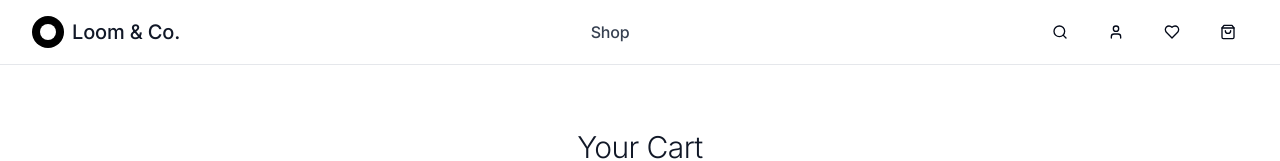
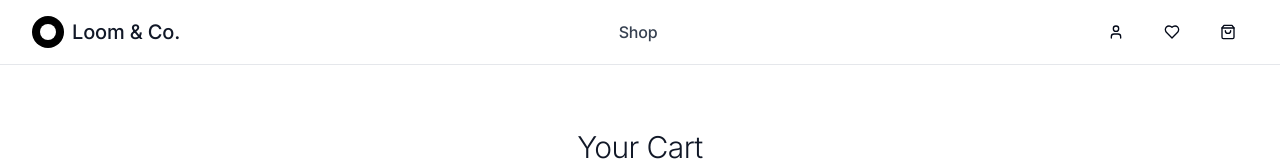
Before and after one commit to Suresh-28/cloth-store-core, a React (Vite) app: page /cart in a window 1280 px wide. Shown: the top 161 px of the page. Built offline with nearby package versions, Linux system fonts and the light colour scheme.

Commit message:
Remove search functionality
Removes the search bar and related functionality from the header and products page.

```diff
--- a/src/components/Header.tsx
+++ b/src/components/Header.tsx
@@ -1,24 +1,16 @@
 
 import { useState } from 'react';
 import { Link, useNavigate } from 'react-router-dom';
-import { Menu, Search, User, Heart, ShoppingBag, X } from 'lucide-react';
+import { Menu, User, Heart, ShoppingBag, X } from 'lucide-react';
 import { useCart } from '@/contexts/CartContext';
 import { useWishlist } from '@/contexts/WishlistContext';
 import { Button } from '@/components/ui/button';
-import { Input } from '@/components/ui/input';
 
 const Header = () => {
   const [isMenuOpen, setIsMenuOpen] = useState(false);
-  const [isSearchOpen, setIsSearchOpen] = useState(false);
   const { getTotalItems } = useCart();
   const { items: wishlistItems } = useWishlist();
   const navigate = useNavigate();
-
-  const handleSearch = (e: React.FormEvent) => {
-    e.preventDefault();
-    navigate('/products');
-    setIsSearchOpen(false);
-  };
 
   return (
     <header className="bg-white border-b border-gray-200 sticky top-0 z-50">
@@ -51,13 +43,6 @@ const Header = () => {
 
           {/* Right side icons */}
           <div className="flex items-center space-x-4">
-            <Button
-              variant="ghost"
-              size="sm"
-              onClick={() => setIsSearchOpen(!isSearchOpen)}
-            >
-              <Search size={20} />
-            </Button>
             <Button variant="ghost" size="sm">
               <User size={20} />
             </Button>
@@ -84,20 +69,6 @@ const Header = () => {
           </div>
         </div>
 
-        {/* Search Bar */}
-        {isSearchOpen && (
-          <div className="pb-4">
-            <form onSubmit={handleSearch}>
-              <Input
-                type="text"
-                placeholder="Search products..."
-                className="w-full"
-                autoFocus
-              />
-            </form>
-          </div>
-        )}
-
         {/* Mobile Navigation */}
         {isMenuOpen && (
           <div className="md:hidden pb-4">
```
